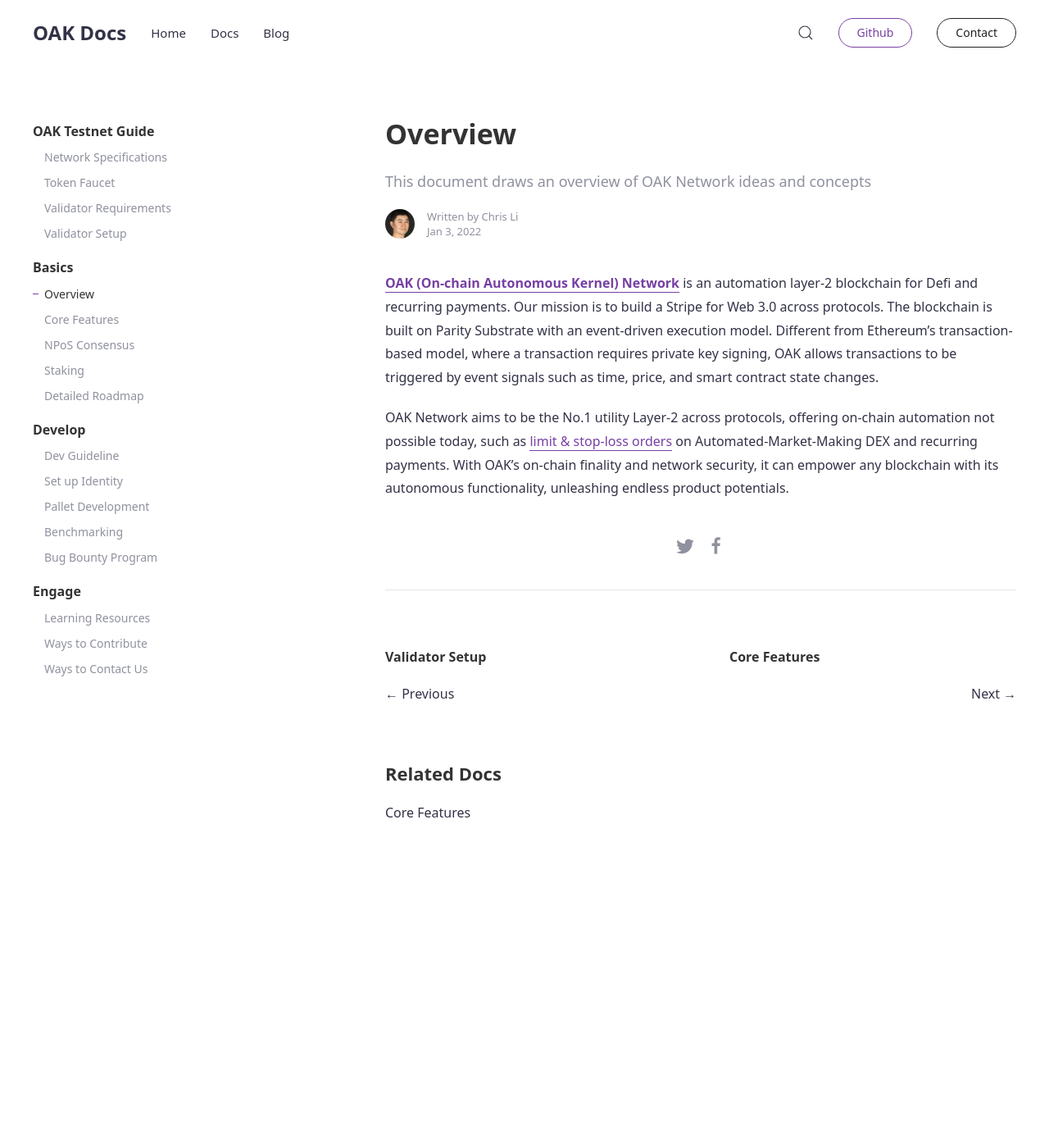
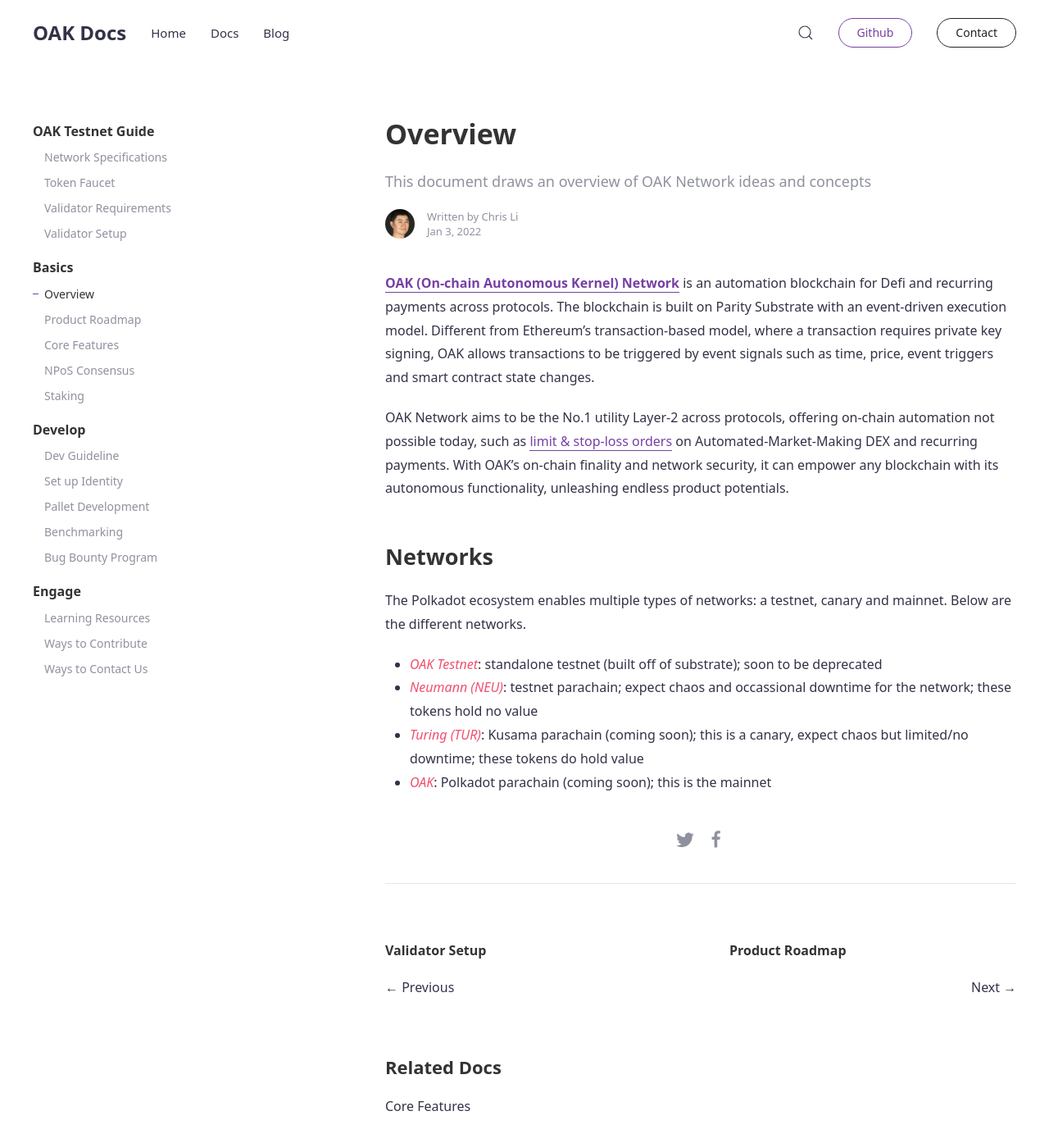
Before and after one commit to AvaProtocol/OAK-docs, a Jekyll site: the page built from _docs/overview.md, in a window 1280 px wide and 1400 px high. Shown: the top 1394 px of the window at 82% size. Built offline with Jekyll 4.4.1, drawn with Linux system fonts in a browser that asks for light colours.

Commit message:
Edit detailed roadmap and add more details under overview

```diff
--- a/_data/navigation_docs.yml
+++ b/_data/navigation_docs.yml
@@ -8,12 +8,10 @@
 - title: Basics
   docs:
   - overview
+  - product-roadmap
   - features
   - consensus
-  # - validator-nominator
   - staking
-  # - governance
-  - detailed-roadmap
 
 - title: Develop
   docs:
--- a/_docs/overview.md
+++ b/_docs/overview.md
@@ -5,6 +5,13 @@
 tags: [architecture]
 ---
 
-[__OAK (On-chain Autonomous Kernel) Network__](https://oak.tech) is an automation layer-2 blockchain for Defi and recurring payments. Our mission is to build a Stripe for Web 3.0 across protocols. The blockchain is built on Parity Substrate with an event-driven execution model. Different from Ethereum’s transaction-based model, where a transaction requires private key signing, OAK allows transactions to be triggered by event signals such as time, price, and smart contract state changes.
+[__OAK (On-chain Autonomous Kernel) Network__](https://oak.tech) is an automation blockchain for Defi and recurring payments across protocols. The blockchain is built on Parity Substrate with an event-driven execution model. Different from Ethereum’s transaction-based model, where a transaction requires private key signing, OAK allows transactions to be triggered by event signals such as time, price, event triggers and smart contract state changes.
 
 OAK Network aims to be the No.1 utility Layer-2 across protocols, offering on-chain automation not possible today, such as [limit & stop-loss orders](https://docs.uniswap.org/protocol/concepts/V3-overview/range-orders) on Automated-Market-Making DEX and recurring payments. With OAK's on-chain finality and network security, it can empower any blockchain with its autonomous functionality, unleashing endless product potentials.
+
+## Networks
+The Polkadot ecosystem enables multiple types of networks: a testnet, canary and mainnet. Below are the different networks.
+- *OAK Testnet*: standalone testnet (built off of substrate); soon to be deprecated
+- *Neumann (NEU)*: testnet parachain; expect chaos and occassional downtime for the network; these tokens hold no value
+- *Turing (TUR)*: Kusama parachain (coming soon); this is a canary, expect chaos but limited/no downtime; these tokens do hold value
+- *OAK*: Polkadot parachain (coming soon); this is the mainnet
--- a/_docs/detailed-roadmap.md
+++ b/_docs/product-roadmap.md
@@ -1,6 +1,6 @@
 ---
-title: Detailed Roadmap
-subtitle: This document covers the detail of OAK network Roadmap
+title: Product Roadmap
+subtitle: This document covers the detail of OAK, TUR, NEU network roadmap
 author: chris
 tags: [develop]
 ---
@@ -10,9 +10,9 @@
 
 ## 1Q2022 - Turing Network Launch
 - OAK Website Design Rebrand
+- Kusama crowdloan for Turing (TUR) Network parachain
 - Neumann Testnet Launch
   - Neumann is a parachain version of the forenamed “OAK Testnet” in the PolkadotJS App
-- Kusama crowdloan for Turing (TUR) Network parachain
 - Turing Network Launch
   - Event Registry
   - Triggers: time
@@ -21,6 +21,7 @@
 ## 2Q2022 - Automation Platform
 - Turing Automation Dashboard
 - Turing Private tasks proof of concept
+- Polkadot crowdloan for Turing (TUR) Network parachain
 - Fully decentralize Turing Network
   - Enable governance
   - Remove sudo
```
Also changed, not shown: other parts of _docs/product-roadmap.md (+1 -1 lines).
